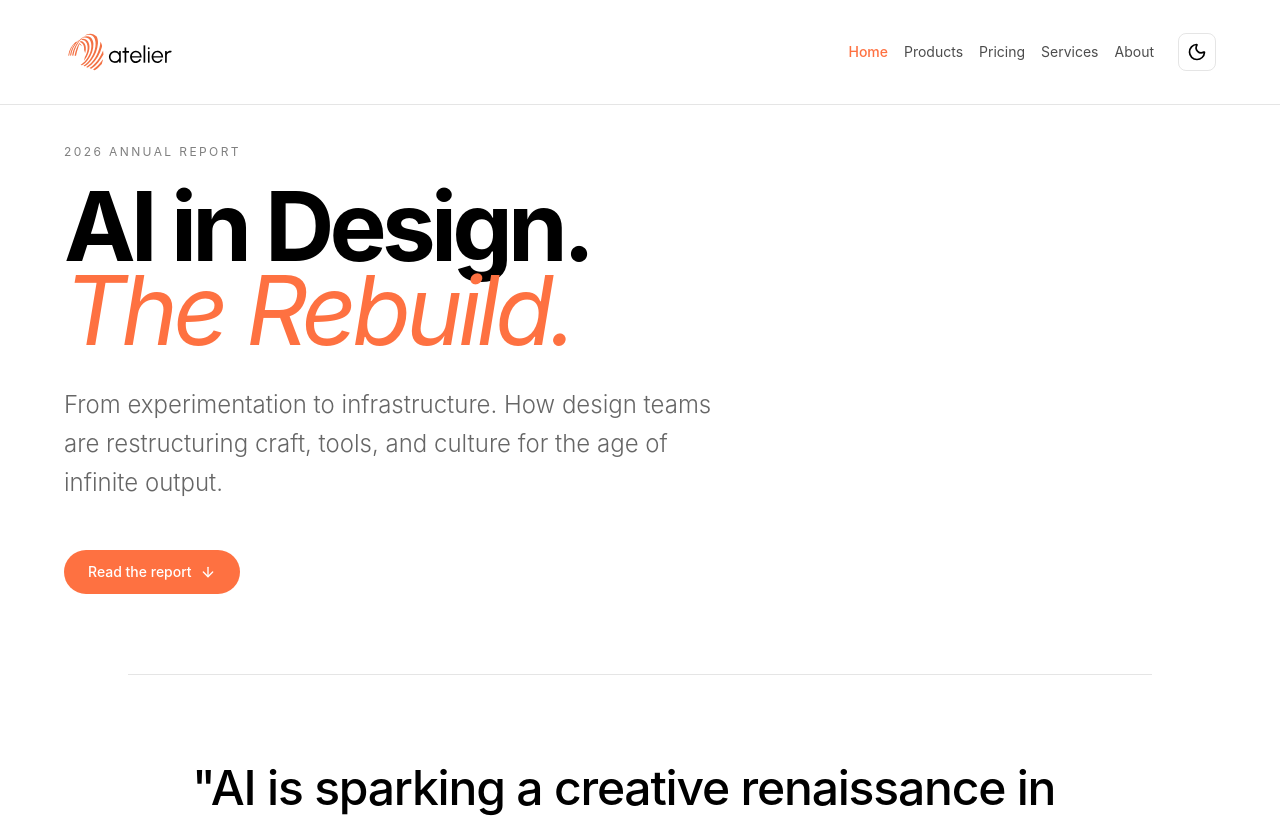
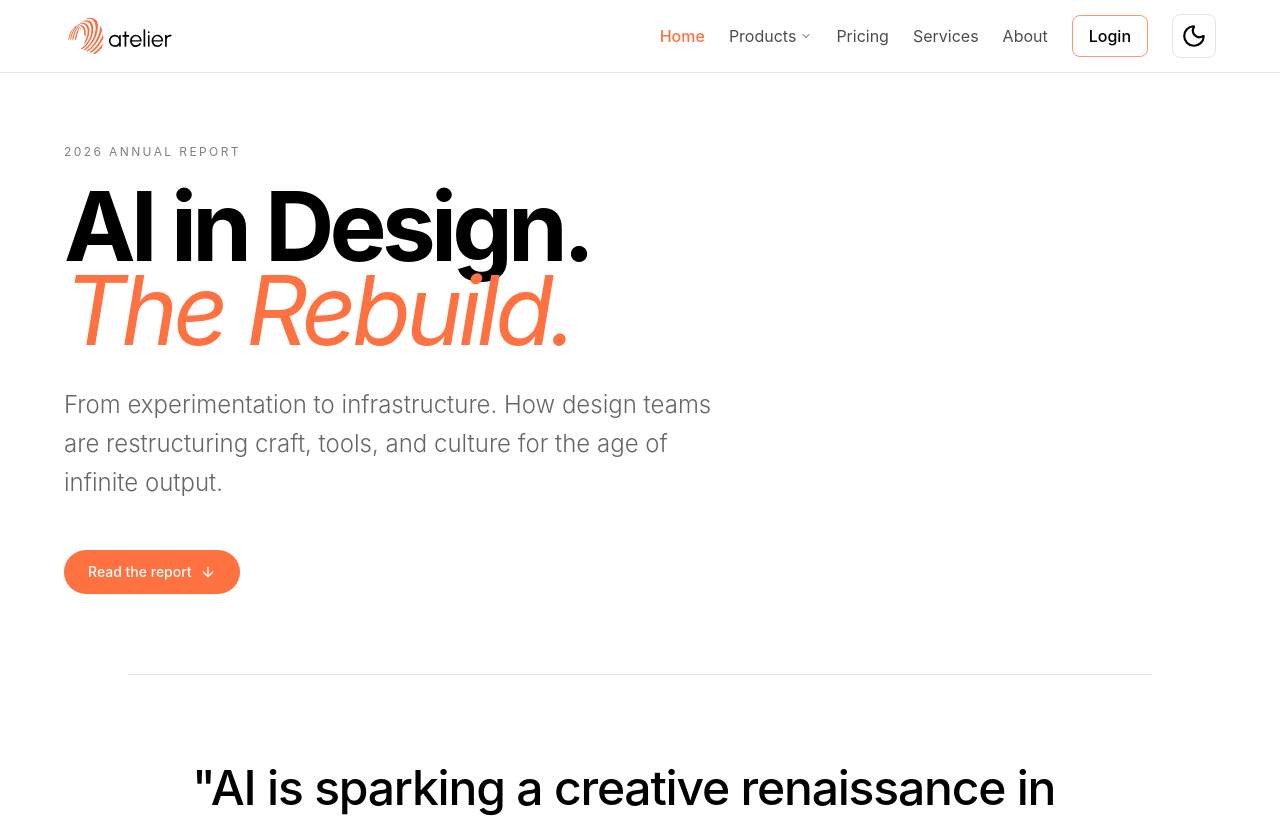
Before and after one commit to fantasiavsr/editorial-web, a React (Vite) app: page / in a window 1280 px wide. Shown: the top 817 px of the page. Built offline with nearby package versions, Linux system fonts and the light colour scheme; a web font is replaced by a local one.

Commit message:
feat: improve navbar and navigation
* add navbar dropdown for sub-links
* update navbar styling and sizing
* fix scroll position when changing pages or clicking links

```diff
--- a/src/App.jsx
+++ b/src/App.jsx
@@ -1,5 +1,6 @@
 import { ThemeProvider } from "next-themes";
-import { BrowserRouter, Routes, Route } from "react-router-dom";
+import { BrowserRouter, Routes, Route, useLocation } from "react-router-dom";
+import { useEffect } from "react";
 import LandingPage from "./pages/landing/LandingPage";
 import ProductPage from "./pages/product/ProductPage";
 import PricingPage from "./pages/pricing/PricingPage";
@@ -10,10 +11,31 @@ import Login from "./pages/auth/Login";
 import Register from "./pages/auth/Register";
 import ForgotPassword from "./pages/auth/ForgotPassword";
 
+function ScrollToTop() {
+  const location = useLocation();
+
+  useEffect(() => {
+    if (location.hash) {
+      const id = location.hash.replace("#", "");
+      const element = document.getElementById(id);
+      if (element) {
+        setTimeout(() => {
+          element.scrollIntoView({ behavior: "smooth", block: "start" });
+        }, 100);
+      }
+    } else {
+      window.scrollTo(0, 0);
+    }
+  }, [location]);
+
+  return null;
+}
+
 function App() {
   return (
     <ThemeProvider attribute="class" defaultTheme="light" enableSystem>
       <BrowserRouter>
+        <ScrollToTop />
         <Routes>
           <Route path="/" element={<LandingPage />} />
           <Route path="/products" element={<ProductPage />} />
--- a/src/components/Navbar.jsx
+++ b/src/components/Navbar.jsx
@@ -1,7 +1,7 @@
 import { useState, useEffect } from "react";
 import { useTheme } from "next-themes";
 import { useNavigate, useLocation } from "react-router-dom";
-import { Menu, X } from "lucide-react";
+import { Menu, X, ChevronDown } from "lucide-react";
 import ThemeToggle from "./ThemeToggle";
 
 export default function Navbar({ title, links }) {
@@ -12,6 +12,12 @@ export default function Navbar({ title, links }) {
   const [show, setShow] = useState(true);
   const [lastY, setLastY] = useState(0);
   const [mobileOpen, setMobileOpen] = useState(false);
+
+  const [openDropdown, setOpenDropdown] = useState(null);
+
+  const isAuthPage = ["/login", "/register", "/forgot-password"].includes(
+    location.pathname,
+  );
 
   useEffect(() => {
     const onScroll = () => {
@@ -25,7 +31,7 @@ export default function Navbar({ title, links }) {
 
   return (
     <nav
-      className={`fixed top-0 left-0 right-0 z-50 flex items-center justify-between px-4 md:px-16 py-4 md:py-6 bg-primary-white/95 dark:bg-primary-dark-bg/95 backdrop-blur-sm border-b border-primary-black/10 dark:border-primary-white/10 transition-all duration-500 ease-out ${show ? "translate-y-0" : "-translate-y-full"}`}
+      className={`fixed top-0 left-0 right-0 z-50 flex items-center justify-between px-4 md:px-16 py-4 md:py-2 bg-primary-white/95 dark:bg-primary-dark-bg/95 backdrop-blur-sm border-b border-primary-black/10 dark:border-primary-white/10 transition-all duration-500 ease-out ${show ? "translate-y-0" : "-translate-y-full"}`}
     >
       <button
         onClick={() => navigate("/")}
@@ -46,25 +52,71 @@ export default function Navbar({ title, links }) {
         >
           {mobileOpen ? <X size={20} /> : <Menu size={20} />}
         </button>
-        <div className="hidden md:flex gap-2 md:gap-4 text-xs md:text-sm text-primary-black/70 dark:text-primary-white/70">
+        <div className="hidden md:flex gap-4 md:gap-6 text-sm md:text-base text-primary-black/70 dark:text-primary-white/70">
           {links.map((l) => {
             const linkPath = l.path || `/${l.key}`;
             const isActive = location.pathname === linkPath;
+            const hasSubLinks = l.subLinks && l.subLinks.length > 0;
+
             return (
+              <div
+                key={l.key}
+                className="relative"
+                onMouseEnter={() => setOpenDropdown(l.key)}
+                onMouseLeave={() => setOpenDropdown(null)}
+              >
                 <button
-                key={l.key}
                   onClick={() => navigate(linkPath)}
-                className={`transition-smooth text-left ${
+                  className={`transition-smooth text-left flex items-center gap-1 ${
                     isActive
                       ? "text-primary-orange font-medium"
                       : "hover:text-primary-orange"
                   }`}
                 >
                   {l.label}
+                  {hasSubLinks && (
+                    <ChevronDown
+                      size={12}
+                      className={`transition-transform ${
+                        openDropdown === l.key ? "rotate-180" : ""
+                      }`}
+                    />
+                  )}
                 </button>
+
+                {/* Dropdown below this nav item */}
+                {hasSubLinks && openDropdown === l.key && (
+                  <div
+                    className="absolute left-0 top-full pt-2 bg-primary-white dark:bg-primary-dark-card rounded-lg border border-primary-black/10 dark:border-primary-white/10 shadow-xl z-40 min-w-56"
+                    onMouseEnter={() => setOpenDropdown(l.key)}
+                    onMouseLeave={() => setOpenDropdown(null)}
+                  >
+                    {l.subLinks.map((sub, idx) => (
+                      <button
+                        key={idx}
+                        onClick={() => {
+                          navigate(sub.path);
+                          setOpenDropdown(null);
+                        }}
+                        className="block w-full text-left px-4 py-2.5 text-sm text-primary-black dark:text-primary-white hover:text-primary-orange hover:bg-primary-black/5 dark:hover:bg-primary-white/5 transition-colors first:rounded-t-lg last:rounded-b-lg"
+                      >
+                        {sub.label}
+                      </button>
+                    ))}
+                  </div>
+                )}
+              </div>
             );
           })}
         </div>
+        {!isAuthPage && (
+          <button
+            onClick={() => navigate("/login")}
+            className="hidden md:inline-flex px-4 py-2 rounded-lg border border-primary-orange/75 dark:border-primary-white/50 not-last:hover:bg-primary-black/5 dark:hover:bg-primary-white/5 text-sm md:text-base font-medium text-primary-black dark:text-primary-white transition-colors"
+          >
+            Login
+          </button>
+        )}
         <ThemeToggle />
         {mobileOpen && (
           <div
@@ -96,9 +148,26 @@ export default function Navbar({ title, links }) {
                 </button>
               );
             })}
+            {!isAuthPage && (
+              <button
+                onClick={() => {
+                  navigate("/login");
+                  setMobileOpen(false);
+                }}
+                className="text-lg font-medium text-primary-black dark:text-primary-white hover:text-primary-orange transition-smooth text-left py-1"
+                style={{
+                  animation: "staggerReveal 0.3s ease-out forwards",
+                  animationDelay: `${links.length * 0.05}s`,
+                  opacity: 0,
+                }}
+              >
+                Login
+              </button>
+            )}
           </div>
         )}
       </div>
+
     </nav>
   );
 }
--- a/src/components/ThemeToggle.jsx
+++ b/src/components/ThemeToggle.jsx
@@ -1,6 +1,6 @@
-import { useTheme } from 'next-themes';
-import { Moon, Sun } from 'lucide-react';
-import { useEffect, useState } from 'react';
+import { useTheme } from "next-themes";
+import { Moon, Sun } from "lucide-react";
+import { useEffect, useState } from "react";
 
 export default function ThemeToggle() {
   const { theme, setTheme } = useTheme();
@@ -15,14 +15,14 @@ export default function ThemeToggle() {
 
   return (
     <button
-      onClick={() => setTheme(theme === 'dark' ? 'light' : 'dark')}
+      onClick={() => setTheme(theme === "dark" ? "light" : "dark")}
       className="p-2 rounded-lg border border-primary-black/10 dark:border-primary-white/10 hover:bg-primary-black/5 dark:hover:bg-primary-white/5 transition-colors"
       aria-label="Toggle theme"
     >
-      {theme === 'dark' ? (
-        <Sun size={20} className="text-primary-orange" />
+      {theme === "dark" ? (
+        <Sun className="size-5 md:size-6.5 text-primary-orange" />
       ) : (
-        <Moon size={20} className="text-primary-black" />
+        <Moon className="size-5 md:size-6.5 text-primary-black" />
       )}
     </button>
   );
--- a/src/data/exampleData.js
+++ b/src/data/exampleData.js
@@ -1,7 +1,20 @@
 // examle data for landing page navigation links
 export const NavLinks = [
   { key: "home", label: "Home", path: "/" },
-  { key: "products", label: "Products", path: "/products" },
+  {
+    key: "products",
+    label: "Products",
+    path: "/products",
+    subLinks: [
+      { label: "Product Grid", path: "/products#product-grid" },
+      { label: "Product List", path: "/products#product-list" },
+      { label: "Featured Product", path: "/products#featured-product" },
+      { label: "Featured Product + Grid", path: "/products#featured-product-grid" },
+      { label: "Bento Product Grid", path: "/products#bento-product-grid" },
+      { label: "Product Carousel", path: "/products#product-carousel" },
+      { label: "Category Tabs + Grid", path: "/products#category-tabs-grid" },
+    ],
+  },
   { key: "pricing", label: "Pricing", path: "/pricing" },
   { key: "services", label: "Services", path: "/services" },
   { key: "about", label: "About", path: "/about" },
--- a/src/pages/product/ProductPage.jsx
+++ b/src/pages/product/ProductPage.jsx
@@ -59,6 +59,7 @@ export default function ProductPage() {
 
       {/* Sections with scroll animations */}
       <div
+        id="product-grid"
         ref={section1Ref}
         className={`transition-all duration-700 ${section1Visible ? "opacity-100 translate-y-0" : "opacity-0 translate-y-6"}`}
       >
@@ -66,6 +67,7 @@ export default function ProductPage() {
       </div>
 
       <div
+        id="product-list"
         ref={section2Ref}
         className={`bg-primary-black/4 dark:bg-primary-white/6 transition-all duration-700 ${section2Visible ? "opacity-100 translate-y-0" : "opacity-0 translate-y-6"}`}
       >
@@ -73,6 +75,7 @@ export default function ProductPage() {
       </div>
 
       <div
+        id="featured-product"
         ref={section3Ref}
         className={`transition-all duration-700 ${section3Visible ? "opacity-100 translate-y-0" : "opacity-0 translate-y-6"}`}
       >
@@ -80,6 +83,7 @@ export default function ProductPage() {
       </div>
 
       <div
+        id="featured-product-grid"
         ref={section4Ref}
         className={`bg-primary-black/4 dark:bg-primary-white/6 transition-all duration-700 ${section4Visible ? "opacity-100 translate-y-0" : "opacity-0 translate-y-6"}`}
       >
@@ -87,6 +91,7 @@ export default function ProductPage() {
       </div>
 
       <div
+        id="bento-product-grid"
         ref={section5Ref}
         className={`transition-all duration-700 ${section5Visible ? "opacity-100 translate-y-0" : "opacity-0 translate-y-6"}`}
       >
@@ -94,6 +99,7 @@ export default function ProductPage() {
       </div>
 
       <div
+        id="product-carousel"
         ref={section6Ref}
         className={`bg-primary-black/4 dark:bg-primary-white/6 transition-all duration-700 ${section6Visible ? "opacity-100 translate-y-0" : "opacity-0 translate-y-6"}`}
       >
@@ -101,6 +107,7 @@ export default function ProductPage() {
       </div>
 
       <div
+        id="category-tabs-grid"
         ref={section7Ref}
         className={`transition-all duration-700 ${section7Visible ? "opacity-100 translate-y-0" : "opacity-0 translate-y-6"}`}
       >
```
Lines whose indentation alone changed are shown as unchanged.
